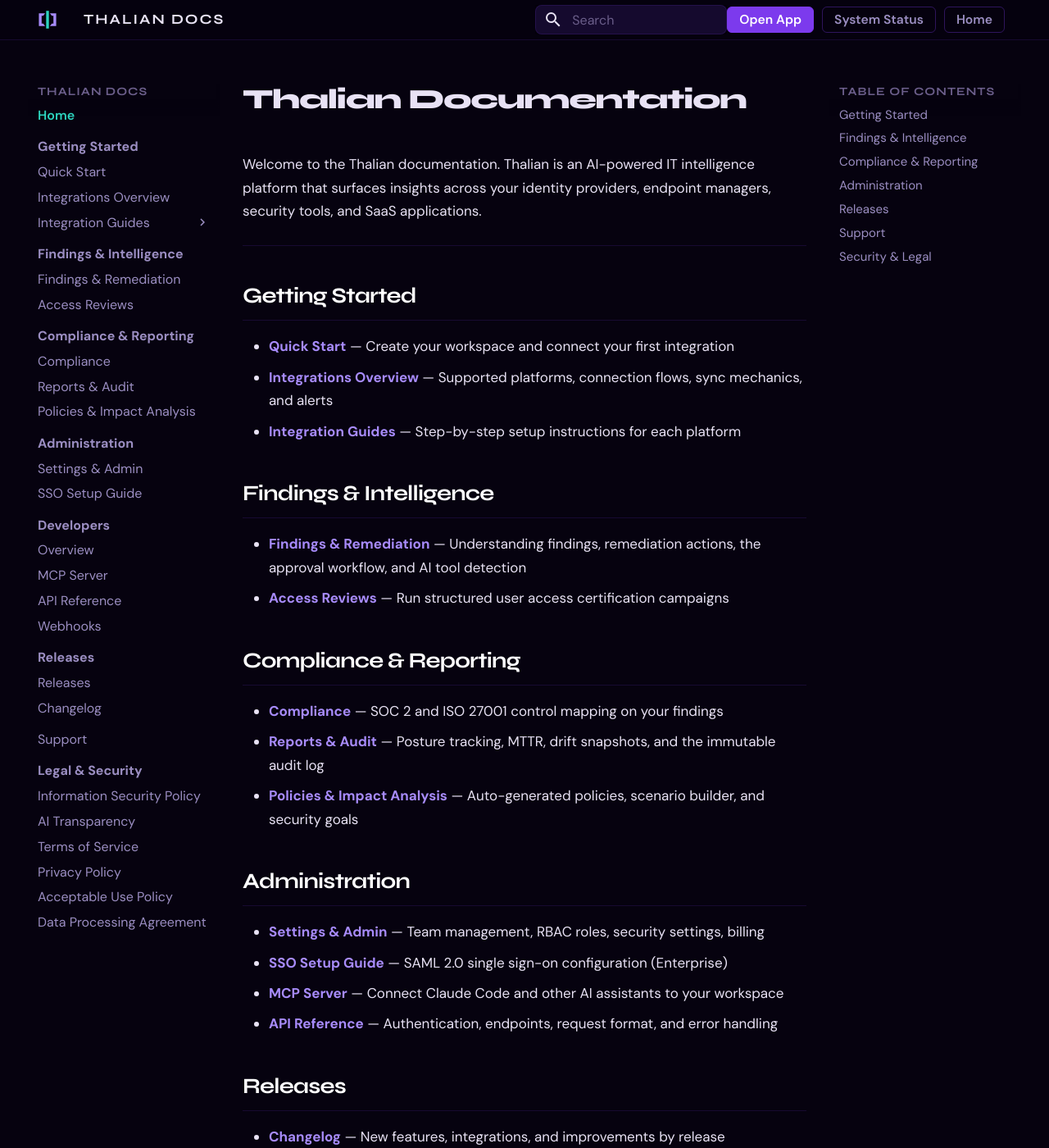
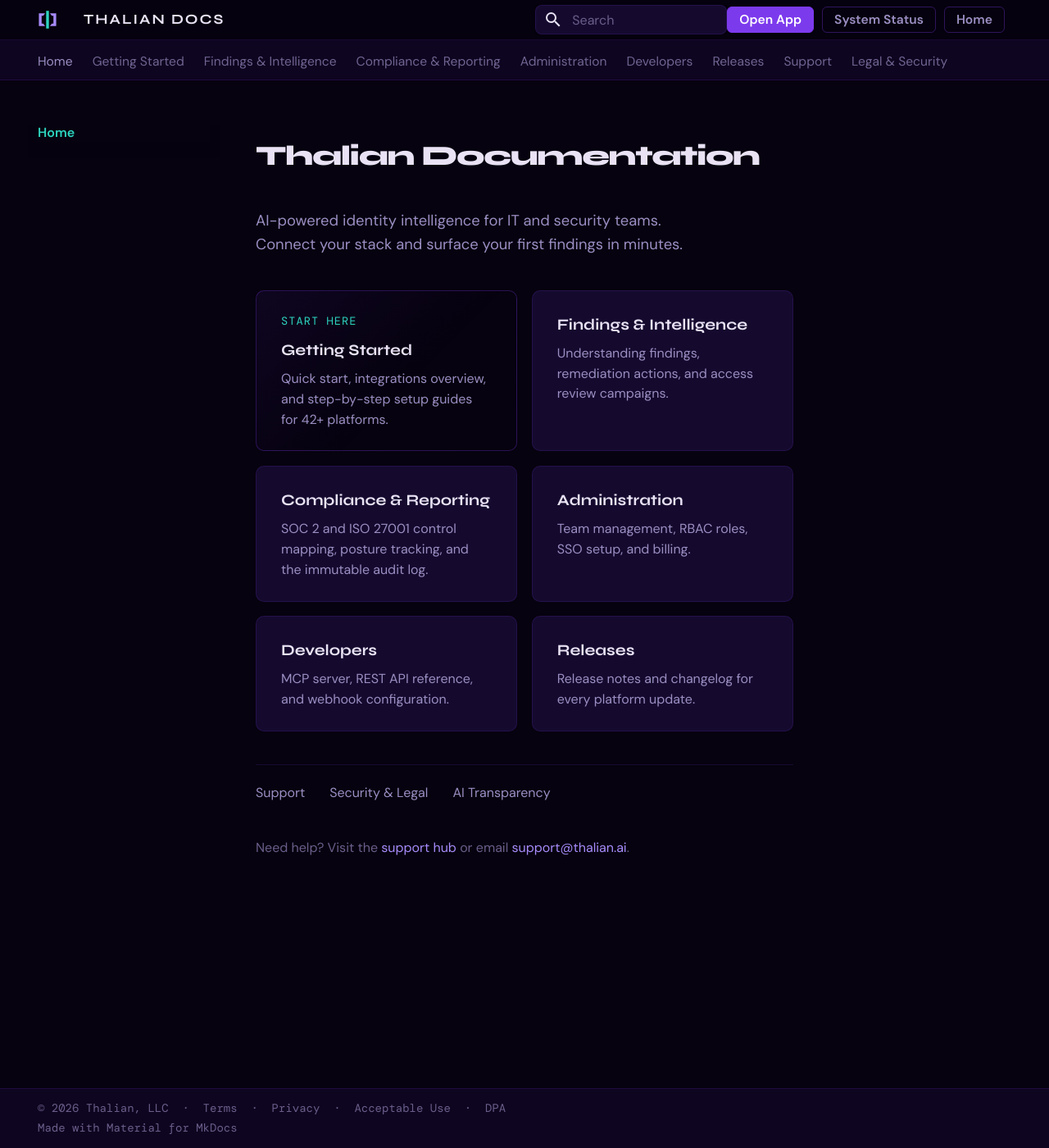
Before and after one commit to tori-mf13/thalian-docs, an MkDocs documentation site: the page built from docs/index.md, in a window 1280 px wide and 1400 px high. Shown: the whole window at 82% size. Built offline with MkDocs 1.6.1 and Material for MkDocs 9.7.7, drawn with Linux system fonts in a browser that asks for light colours; some of the changed text lies outside the part shown.

Commit message:
docs: redesign homepage with card grid and add navigation improvements
- Home page replaced with card grid template (overrides/home.html) — 6
  section cards with featured Getting Started card, secondary links, and
  support footer note
- navigation.tabs enabled — top-level sections now appear as a tab bar,
  reducing sidebar density
- Custom 404 page (overrides/404.html) with branded layout and helpful links
- nav-links.js switched from DOMContentLoaded to document$ observable so
  header links persist across instant-navigation page transitions
- pymdownx.tabbed + superfences enabled for future content tab usage
- index.md stripped to front matter + h1 only; body content was silently
  orphaned by the template override and would have misled future editors

Co-Authored-By: Claude Sonnet 4.6 <noreply@anthropic.com>

```diff
--- a/docs/assets/nav-links.js
+++ b/docs/assets/nav-links.js
@@ -1,7 +1,9 @@
-// Inject header links into the MkDocs Material top nav
-document.addEventListener('DOMContentLoaded', function () {
+// Inject header links into the MkDocs Material top nav.
+// Uses document$ (Material's instant-navigation observable) so links
+// persist across client-side page transitions, not just the initial load.
+document$.subscribe(function () {
   var header = document.querySelector('.md-header__inner');
-  if (!header) return;
+  if (!header || header.querySelector('.th-header-links')) return;
 
   var nav = document.createElement('nav');
   nav.className = 'th-header-links';
--- a/docs/index.md
+++ b/docs/index.md
@@ -1,50 +1,8 @@
+---
+template: home.html
+---
+
 # Thalian Documentation
 
-Welcome to the Thalian documentation. Thalian is an AI-powered IT intelligence platform that surfaces insights across your identity providers, endpoint managers, security tools, and SaaS applications.
-
----
-
-## Getting Started
-
-- **[Quick Start](getting-started.md)** — Create your workspace and connect your first integration
-- **[Integrations Overview](integrations-guide.md)** — Supported platforms, connection flows, sync mechanics, and alerts
-- **[Integration Guides](integrations/index.md)** — Step-by-step setup instructions for each platform
-
-## Findings & Intelligence
-
-- **[Findings & Remediation](findings-and-remediation.md)** — Understanding findings, remediation actions, the approval workflow, and AI tool detection
-- **[Access Reviews](access-reviews.md)** — Run structured user access certification campaigns
-
-## Compliance & Reporting
-
-- **[Compliance](compliance.md)** — SOC 2 and ISO 27001 control mapping on your findings
-- **[Reports & Audit](reports-and-audit.md)** — Posture tracking, MTTR, drift snapshots, and the immutable audit log
-- **[Policies & Impact Analysis](policies-and-planning.md)** — Auto-generated policies, scenario builder, and security goals
-
-## Administration
-
-- **[Settings & Admin](settings-and-admin.md)** — Team management, RBAC roles, security settings, billing
-- **[SSO Setup Guide](sso-setup.md)** — SAML 2.0 single sign-on configuration (Enterprise)
-- **[MCP Server](mcp-server.md)** — Connect Claude Code and other AI assistants to your workspace
-- **[API Reference](api-reference.md)** — Authentication, endpoints, request format, and error handling
-
-## Releases
-
-- **[Changelog](changelog.md)** — New features, integrations, and improvements by release
-
-## Support
-
-- **[Getting Help](support.md)** — In-app support form, email contacts, system status, and common troubleshooting
-
-## Security & Legal
-
-- **[Information Security Policy](information-security-policy.md)** — How Thalian protects your data
-- **[AI Transparency](ai-transparency.md)** — What AI models we use, what data they see, and the controls you have
-- **[Terms of Service](terms-of-service.md)** — Agreement governing use of the Thalian platform
-- **[Privacy Policy](privacy-policy.md)** — How we collect, use, and protect your data
-- **[Acceptable Use Policy](acceptable-use-policy.md)** — Permitted and prohibited uses of the Service
-- **[Data Processing Agreement](data-processing-agreement.md)** — GDPR-compliant data processing terms
-
----
-
-Need help? Visit the [support hub](support.md) or email [support@thalian.ai](mailto:support@thalian.ai).
+<!-- Home page content is in overrides/home.html — edit there, not here. -->
+<!-- This file exists so Material has a page title and sidebar label for the home tab. -->
--- a/docs/stylesheets/custom.css
+++ b/docs/stylesheets/custom.css
@@ -504,3 +504,168 @@
   border-color: var(--t-border-bright);
   background: var(--t-surface);
 }
+
+/* ==============================================
+   Home page — card grid
+   ============================================== */
+
+.th-home {
+  max-width: 960px;
+}
+
+.th-home-headline {
+  font-family: 'Syne', sans-serif;
+  font-weight: 800;
+  font-size: 2rem;
+  letter-spacing: -0.04em;
+  color: var(--t-text);
+  margin-bottom: 0.5rem;
+  border-bottom: none !important;
+  padding-bottom: 0 !important;
+}
+
+.th-home-intro {
+  color: var(--t-text-dim);
+  font-size: 0.92rem;
+  margin-bottom: 2rem;
+  max-width: 560px;
+  line-height: 1.6;
+}
+
+.th-home-grid {
+  display: grid;
+  grid-template-columns: repeat(auto-fill, minmax(260px, 1fr));
+  gap: 0.875rem;
+  margin-bottom: 2rem;
+}
+
+.th-home-card {
+  display: block;
+  background: var(--t-surface);
+  border: 1px solid var(--t-border);
+  border-radius: 10px;
+  padding: 1.25rem 1.5rem;
+  text-decoration: none !important;
+  transition: border-color 0.15s ease, background 0.15s ease;
+}
+
+.th-home-card:hover {
+  border-color: var(--t-border-bright);
+  background: var(--t-surface-raised);
+}
+
+.th-home-card--featured {
+  border-color: rgba(124, 58, 237, 0.3);
+  background: linear-gradient(135deg, rgba(124, 58, 237, 0.08) 0%, transparent 60%);
+}
+
+.th-home-card--featured:hover {
+  border-color: rgba(124, 58, 237, 0.55);
+  background: linear-gradient(135deg, rgba(124, 58, 237, 0.12) 0%, var(--t-surface-raised) 60%);
+}
+
+.th-home-card__label {
+  font-family: 'DM Mono', monospace;
+  font-size: 0.68rem;
+  color: var(--t-teal-bright);
+  text-transform: uppercase;
+  letter-spacing: 0.08em;
+  display: block;
+  margin-bottom: 0.4rem;
+}
+
+.th-home-card__title {
+  font-family: 'Syne', sans-serif;
+  font-weight: 700;
+  font-size: 0.95rem;
+  color: var(--t-text);
+  margin-bottom: 0.35rem;
+}
+
+.th-home-card__desc {
+  font-size: 0.8rem;
+  color: var(--t-text-dim);
+  line-height: 1.55;
+}
+
+.th-home-secondary {
+  display: flex;
+  gap: 1.5rem;
+  margin-bottom: 2rem;
+  padding-top: 1rem;
+  border-top: 1px solid var(--t-border);
+  flex-wrap: wrap;
+}
+
+.th-home-secondary-link {
+  font-family: 'DM Sans', sans-serif;
+  font-size: 0.8rem;
+  color: var(--t-text-dim) !important;
+  text-decoration: none !important;
+  transition: color 0.15s ease;
+}
+
+.th-home-secondary-link:hover {
+  color: var(--t-teal-bright) !important;
+}
+
+.th-home-footer-note {
+  font-size: 0.8rem;
+  color: var(--t-text-muted);
+}
+
+.th-home-footer-note a {
+  color: var(--t-violet-bright) !important;
+}
+
+/* ==============================================
+   404 page
+   ============================================== */
+
+.th-404 {
+  padding-top: 3rem;
+  max-width: 480px;
+}
+
+.th-404-code {
+  font-family: 'DM Mono', monospace;
+  font-size: 4rem;
+  font-weight: 400;
+  color: var(--t-violet);
+  line-height: 1;
+  margin-bottom: 0.5rem;
+  opacity: 0.6;
+}
+
+.th-404-title {
+  font-family: 'Syne', sans-serif;
+  font-weight: 700;
+  font-size: 1.4rem;
+  color: var(--t-text);
+  margin-bottom: 0.5rem;
+  border-bottom: none !important;
+  padding-bottom: 0 !important;
+  letter-spacing: -0.03em;
+}
+
+.th-404-desc {
+  color: var(--t-text-dim);
+  font-size: 0.85rem;
+  margin-bottom: 1.25rem;
+}
+
+.th-404-links {
+  list-style: none;
+  padding: 0;
+  margin: 0;
+}
+
+.th-404-links li {
+  margin-bottom: 0.5rem;
+}
+
+.th-404-links a {
+  color: var(--t-violet-bright) !important;
+  font-size: 0.85rem;
+  font-family: 'DM Sans', sans-serif;
+}
--- a/mkdocs.yml
+++ b/mkdocs.yml
@@ -3,6 +3,7 @@ site_url: https://docs.thalian.ai
 
 theme:
   name: material
+  custom_dir: overrides
   palette:
     scheme: slate
   font: false
@@ -11,6 +12,7 @@ theme:
   icon:
     repo: fontawesome/brands/github
   features:
+    - navigation.tabs
     - navigation.sections
     - navigation.top
     - search.highlight
@@ -113,6 +115,9 @@ markdown_extensions:
   - tables
   - admonition
   - pymdownx.details
+  - pymdownx.tabbed:
+      alternate_style: true
+  - pymdownx.superfences
   - toc:
       permalink: true
 
--- /dev/null
+++ b/overrides/404.html
@@ -0,0 +1,18 @@
+{% extends "main.html" %}
+
+{% block content %}
+<div class="md-content__inner th-404">
+
+  <div class="th-404-code">404</div>
+  <h1 class="th-404-title">Page not found</h1>
+  <p class="th-404-desc">This page doesn't exist or may have moved. Try one of these instead:</p>
+
+  <ul class="th-404-links">
+    <li><a href="{{ config.site_url }}">Documentation home</a></li>
+    <li><a href="{{ config.site_url }}getting-started/">Getting started</a></li>
+    <li><a href="{{ config.site_url }}integrations/">Integration guides</a></li>
+    <li><a href="{{ config.site_url }}support/">Support</a></li>
+  </ul>
+
+</div>
+{% endblock %}
--- /dev/null
+++ b/overrides/home.html
@@ -0,0 +1,48 @@
+{% extends "main.html" %}
+
+{% block content %}
+<div class="md-content__inner th-home">
+
+  <h1 class="th-home-headline">Thalian Documentation</h1>
+  <p class="th-home-intro">AI-powered identity intelligence for IT and security teams. Connect your stack and surface your first findings in minutes.</p>
+
+  <div class="th-home-grid">
+    <a href="{{ 'getting-started/' | url }}" class="th-home-card th-home-card--featured">
+      <span class="th-home-card__label">Start here</span>
+      <div class="th-home-card__title">Getting Started</div>
+      <div class="th-home-card__desc">Quick start, integrations overview, and step-by-step setup guides for 42+ platforms.</div>
+    </a>
+    <a href="{{ 'findings-and-remediation/' | url }}" class="th-home-card">
+      <div class="th-home-card__title">Findings &amp; Intelligence</div>
+      <div class="th-home-card__desc">Understanding findings, remediation actions, and access review campaigns.</div>
+    </a>
+    <a href="{{ 'compliance/' | url }}" class="th-home-card">
+      <div class="th-home-card__title">Compliance &amp; Reporting</div>
+      <div class="th-home-card__desc">SOC 2 and ISO 27001 control mapping, posture tracking, and the immutable audit log.</div>
+    </a>
+    <a href="{{ 'settings-and-admin/' | url }}" class="th-home-card">
+      <div class="th-home-card__title">Administration</div>
+      <div class="th-home-card__desc">Team management, RBAC roles, SSO setup, and billing.</div>
+    </a>
+    <a href="{{ 'developers/' | url }}" class="th-home-card">
+      <div class="th-home-card__title">Developers</div>
+      <div class="th-home-card__desc">MCP server, REST API reference, and webhook configuration.</div>
+    </a>
+    <a href="{{ 'releases/' | url }}" class="th-home-card">
+      <div class="th-home-card__title">Releases</div>
+      <div class="th-home-card__desc">Release notes and changelog for every platform update.</div>
+    </a>
+  </div>
+
+  <div class="th-home-secondary">
+    <a href="{{ 'support/' | url }}" class="th-home-secondary-link">Support</a>
+    <a href="{{ 'information-security-policy/' | url }}" class="th-home-secondary-link">Security &amp; Legal</a>
+    <a href="{{ 'ai-transparency/' | url }}" class="th-home-secondary-link">AI Transparency</a>
+  </div>
+
+  <p class="th-home-footer-note">
+    Need help? Visit the <a href="{{ 'support/' | url }}">support hub</a> or email <a href="mailto:support@thalian.ai">support@thalian.ai</a>.
+  </p>
+
+</div>
+{% endblock %}
```
